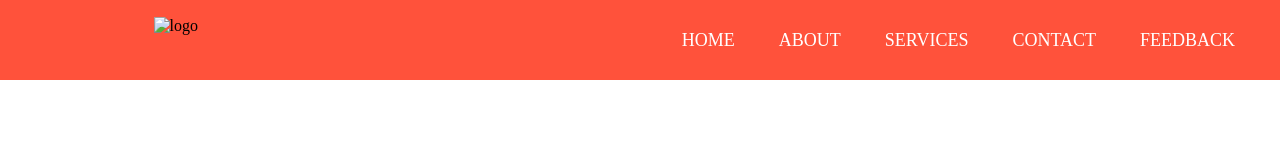
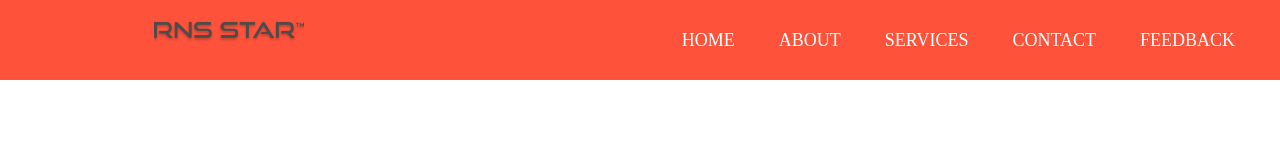
Before and after one commit to ShamiulIslam388/navigation-final-01, a plain HTML site: page index.html in a window 1280 px wide. Drawn offline with Linux system fonts and the light colour scheme.

Commit message:
image folder added

```diff
--- a/index.html
+++ b/index.html
@@ -14,7 +14,7 @@
             <i class="fas fa-bars" id="btn"></i>
             <i class="fas fa-times" id="cancel"></i>
         </label>
-        <img src="logo.png" alt="logo">
+        <img src="images/logo.png" alt="logo">
         <ul>
             <li><a href="#">Home</a></li>
             <li><a href="#">About</a></li>
```
Also changed, not shown: images/logo.png (added).
